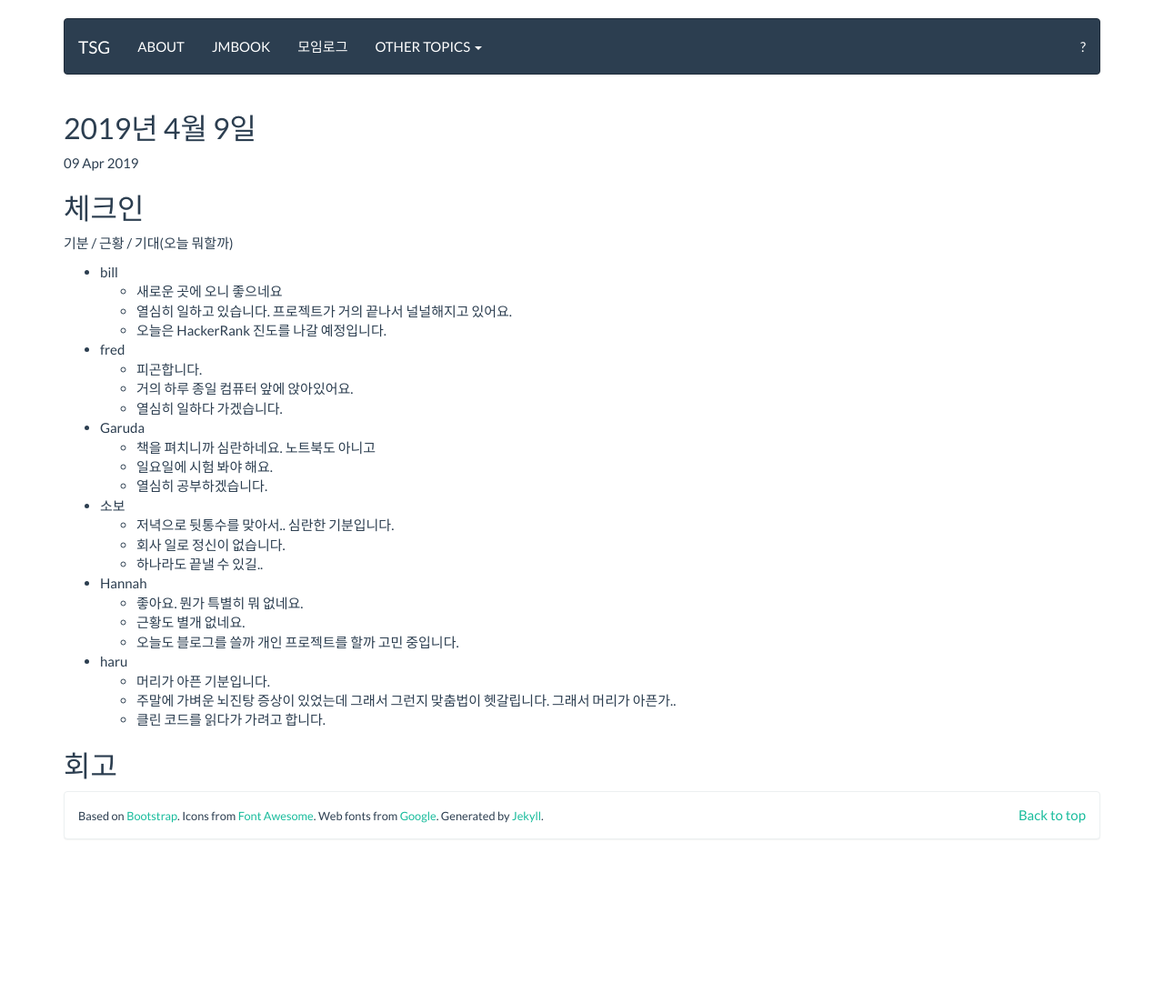
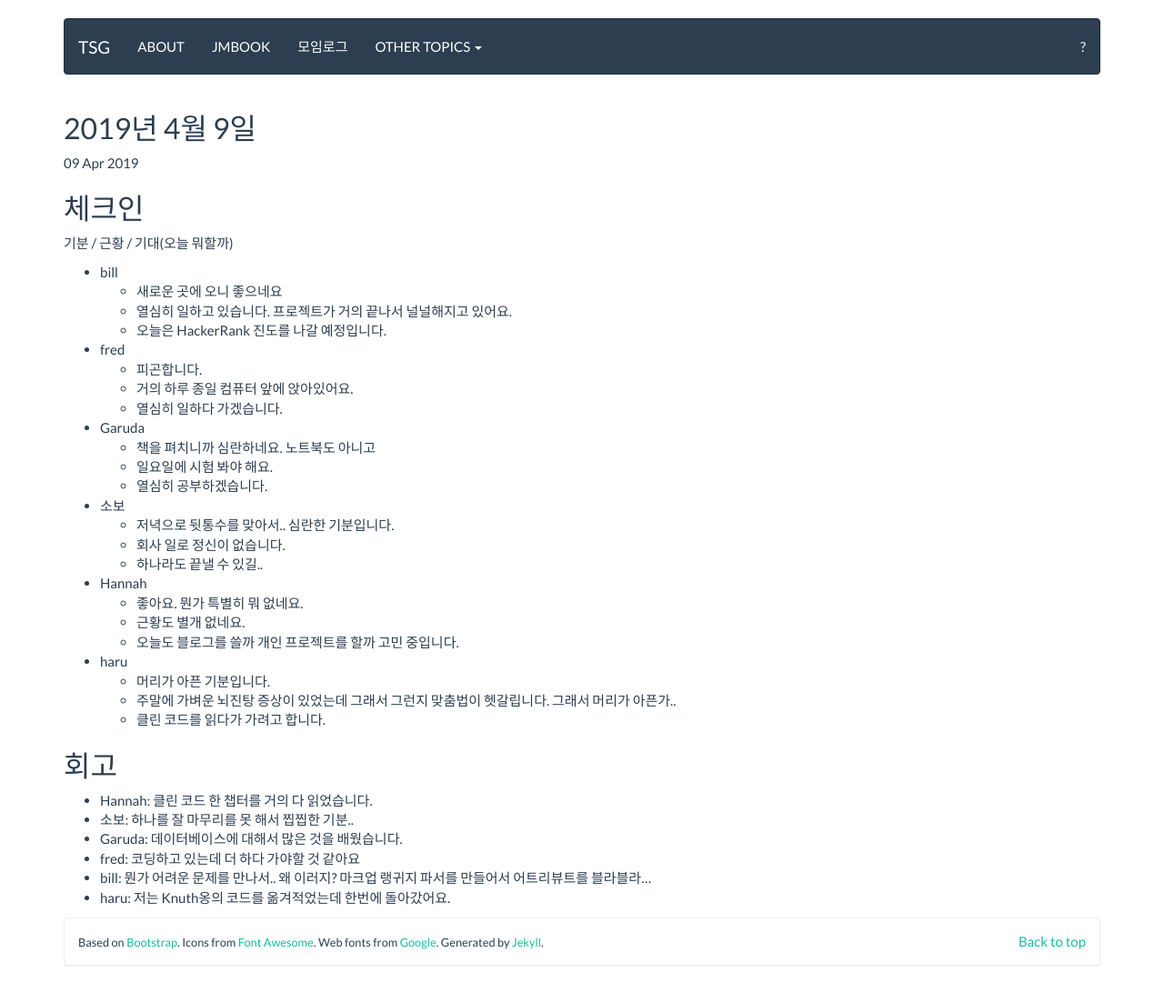
Before and after one commit to tuestudy/tuestudy.github.io, a Jekyll site: the page built from _posts/2019-04-09-meeting.markdown, in a window 1280 px wide. Shown: the whole page at 91% size. Built offline with Jekyll 4.4.1, drawn with Linux system fonts in a browser that asks for light colours; before the commit the page ends 964 px from its top, so only the background shows below that.

Commit message:
2019년 4월 9일 회고

```diff
--- a/_posts/2019-04-09-meeting.markdown
+++ b/_posts/2019-04-09-meeting.markdown
@@ -41,3 +41,10 @@
   * 클린 코드를 읽다가 가려고 합니다.
 
 ## 회고
+
+* Hannah: 클린 코드 한 챕터를 거의 다 읽었습니다.
+* 소보: 하나를 잘 마무리를 못 해서 찝찝한 기분..
+* Garuda: 데이터베이스에 대해서 많은 것을 배웠습니다.
+* fred: 코딩하고 있는데 더 하다 가야할 것 같아요
+* bill: 뭔가 어려운 문제를 만나서.. 왜 이러지? 마크업 랭귀지 파서를 만들어서 어트리뷰트를 블라블라...
+* haru: 저는 Knuth옹의 코드를 옮겨적었는데 한번에 돌아갔어요.
```
